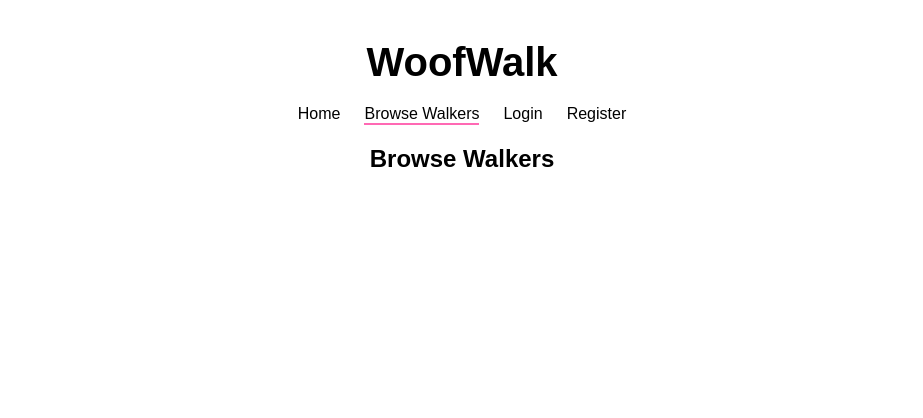
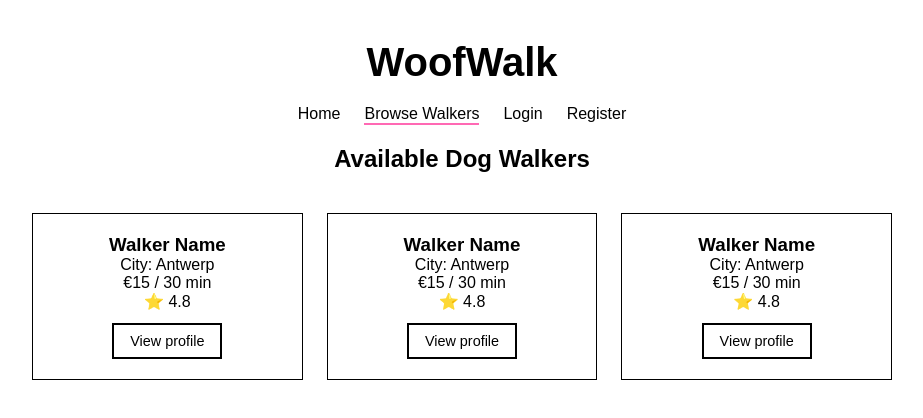
Before and after one commit to userAza/woofwalk-frontend, a Vue app: page /walkers in a window 1280 px wide. Shown: the top 418 px of the page, without its empty margins (178-1101 px from the left). Built offline with nearby package versions, Linux system fonts and the light colour scheme.

Commit message:
fixed to see layout

```diff
--- a/src/pages/browseWalkers.vue
+++ b/src/pages/browseWalkers.vue
@@ -1,3 +1,18 @@
 <template>
-  <h2>Browse Walkers</h2>
+  <section>
+    <h2>Available Dog Walkers</h2>
+
+    <div class="walkers-grid">
+      <div class="walker-card" v-for="n in 3" :key="n">
+        <h3>Walker Name</h3>
+        <p>City: Antwerp</p>
+        <p>€15 / 30 min</p>
+        <p>⭐ 4.8</p>
+
+        <router-link class="btn small" to="#">
+          View profile
+        </router-link>
+      </div>
+    </div>
+  </section>
 </template>
--- a/src/style.css
+++ b/src/style.css
@@ -73,3 +73,23 @@ body {
   color: white;
   border-color: hotpink;
 }
+
+.walkers-grid {
+  margin-top: 40px;
+  display: grid;
+  grid-template-columns: repeat(auto-fit, minmax(220px, 1fr));
+  gap: 24px;
+}
+
+.walker-card {
+  border: 1px solid black;
+  padding: 20px;
+  text-align: center;
+}
+
+.btn.small {
+  display: inline-block;
+  margin-top: 12px;
+  padding: 8px 16px;
+  font-size: 0.9rem;
+}
```
